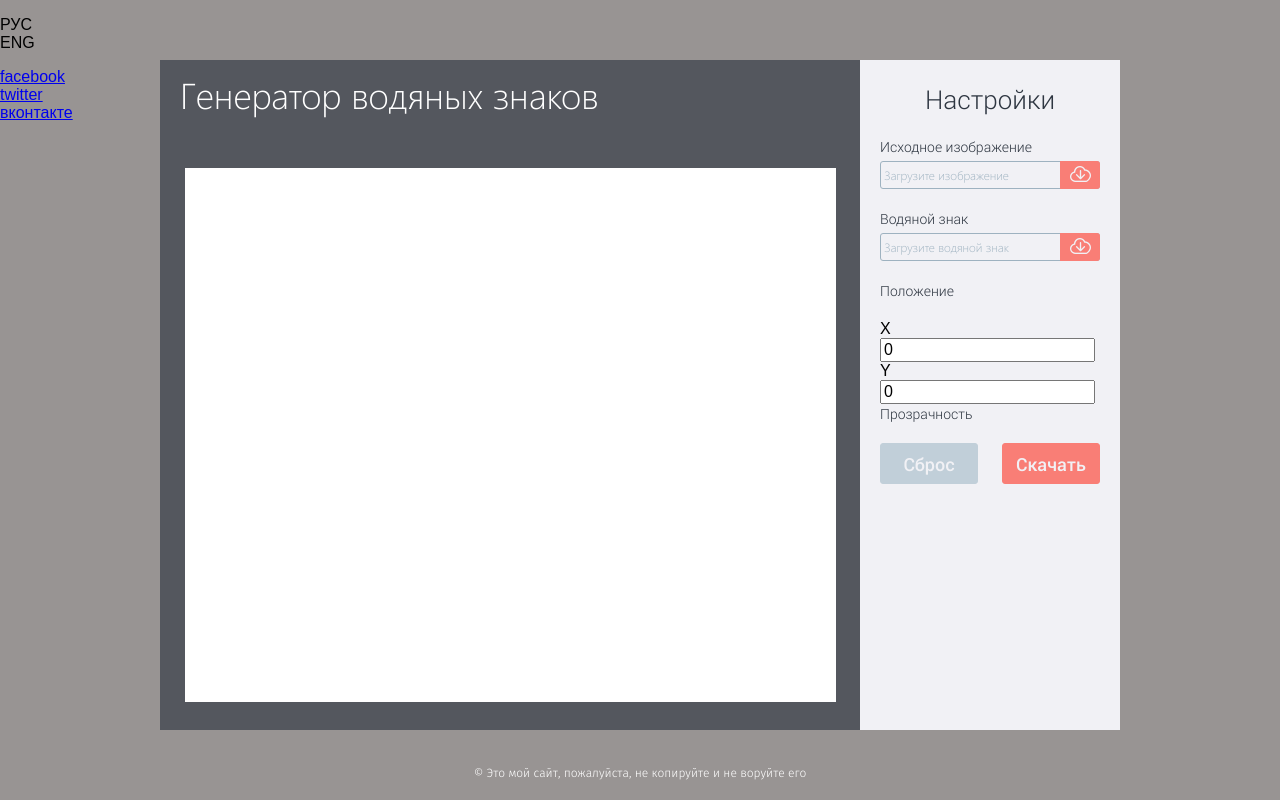
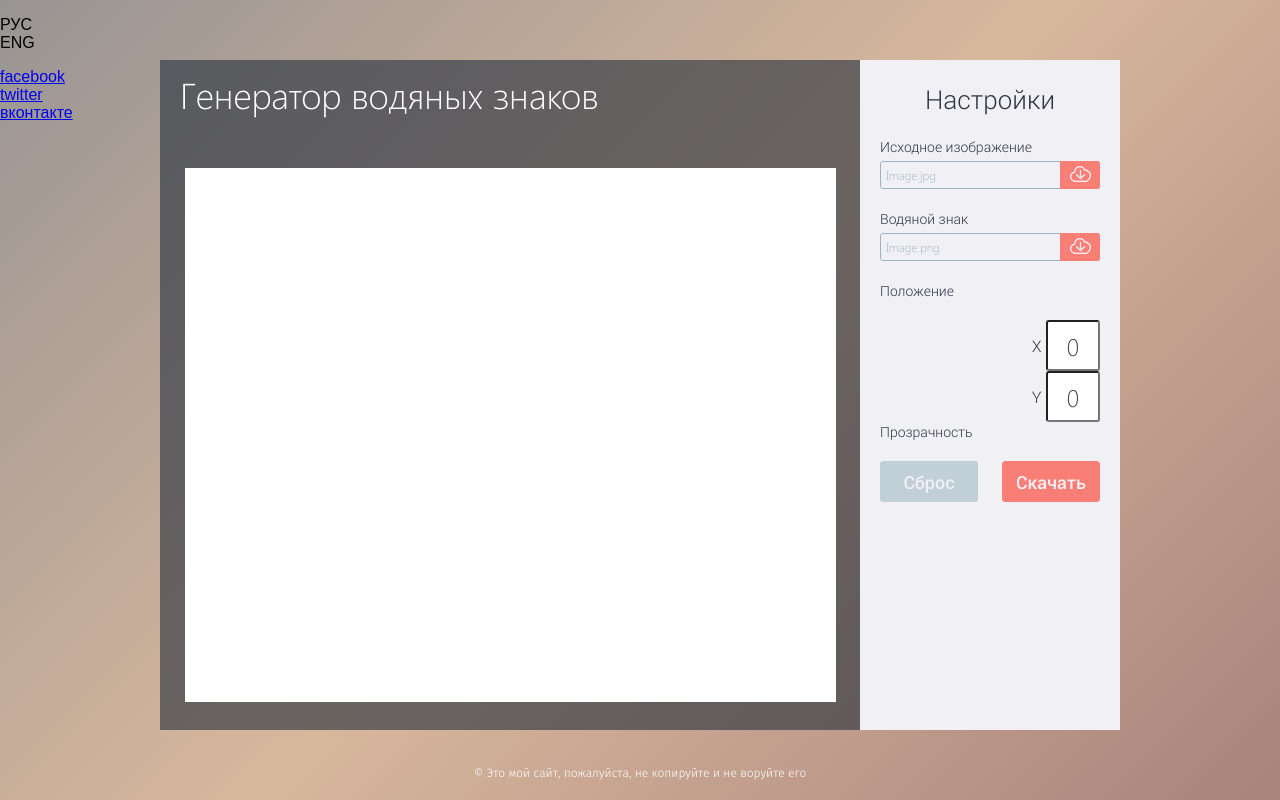
Before and after one commit to vsk-d/Watermark, a PHP site: page / in a window 1280 px wide. Run offline with PHP 8.4, Linux system fonts and the light colour scheme.

Commit message:
работа с формами

```diff
--- a/src/css/main.css
+++ b/src/css/main.css
@@ -493,7 +493,9 @@ html {
 
 body {
   height: 100%;
-  background: #989493; }
+  background: #989493;
+  background: -webkit-linear-gradient(315deg, #989493 0%, #d7b79c 50%, #d7b79c 51%, #a9827c 100%);
+  background: linear-gradient(135deg, #989493 0%, #d7b79c 50%, #d7b79c 51%, #a9827c 100%); }
 
 /* прибьём футер к низу*/
 .wrapper {
@@ -567,6 +569,11 @@ body {
   line-height: 24px;
   font-weight: 300; }
 
+aside {
+  position: absolute;
+  left: 0;
+  top: 0; }
+
 .language {
   padding-left: 0;
   list-style: none; }
@@ -574,11 +581,6 @@ body {
 .socials {
   padding-left: 0;
   list-style: none; }
-
-aside {
-  position: absolute;
-  left: 0;
-  top: 0; }
 
 .settings {
   padding: 0 20px; }
@@ -592,6 +594,7 @@ aside {
   text-align: left;
   margin-bottom: 20px; }
 
+/* --------- upload --------- */
 .upload__wrapper {
   position: relative;
   display: block;
@@ -602,7 +605,7 @@ aside {
   color: #9eb2c0;
   font-weight: 300;
   text-align: left;
-  padding: 5px 3px;
+  padding: 5px;
   margin-top: 5px; }
   .upload__wrapper:after {
     content: '';
@@ -615,6 +618,43 @@ aside {
     width: 40px;
     height: 28px; }
 
+/* --------- position --------- */
+.settings__position:before,
+.settings__position:after {
+  content: "";
+  display: table; }
+
+.settings__position:after {
+  clear: both; }
+
+.settings__left {
+  float: left; }
+
+.settings__axis {
+  float: right; }
+
+.axis__name {
+  display: inline-block;
+  vertical-align: middle;
+  font-family: Roboto;
+  color: #2e3641;
+  font-size: 16px;
+  font-weight: 300; }
+
+.axis__input {
+  display: inline-block;
+  vertical-align: middle;
+  border-width: 1px solid #9eb2c0;
+  border-radius: 3px;
+  width: 46px;
+  height: 45px;
+  font-family: 'SegoeUI';
+  color: #444a53;
+  font-size: 24px;
+  font-weight: 300;
+  text-align: center; }
+
+/* --------- opasity --------- */
 .btn-wrap:before,
 .btn-wrap:after {
   content: "";
--- a/src/index.html
+++ b/src/index.html
@@ -40,12 +40,12 @@
             <div class="settings__wrapper">
               <div class="settings__upload">
                 <label class="settings__title">Исходное изображение
-                  <label for="upload-img" class="upload__wrapper">Загрузите изображение
+                  <label for="upload-img" class="upload__wrapper">Image.jpg
                     <input type="file" id="upload-img" name="img" size="30" class="upload__input upload__input_image hide"/>
                   </label>
                 </label>
                 <label class="settings__title"> Водяной знак
-                  <label for="upload-water" class="upload__wrapper">Загрузите водяной знак
+                  <label for="upload-water" class="upload__wrapper">Image.png
                     <input type="file" id="upload-water" name="water-img" size="30" class="upload__input upload__input_water-image hide"/>
                   </label>
                 </label>
@@ -58,11 +58,11 @@
                 <div class="settings__axis">
                   <div class="axis__wrapper">
                     <div class="axis__name">X</div>
-                    <input type="text" value="0" class="axis__input"/>
+                    <input type="text" value="0" data-validation="axis-x" class="axis__input"/>
                   </div>
                   <div class="axis__wrapper">
                     <div class="axis__name">Y</div>
-                    <input type="text" value="0" class="axis__input"/>
+                    <input type="text" value="0" data-validation="axis-y" class="axis__input"/>
                   </div>
                 </div>
               </div>
--- a/src/scss/components/_common.scss
+++ b/src/scss/components/_common.scss
@@ -8,7 +8,7 @@ body {
 	// background: -webkit-linear-gradient(-45deg, #989493 0%,#d7b79c 50%,#d7b79c 51%,#a9827c 100%); //Chrome10+,Safari5.1+
 	// background: -o-linear-gradient(-45deg, #989493 0%,#d7b79c 50%,#d7b79c 51%,#a9827c 100%); //Opera 11.10+
 	// background: -ms-linear-gradient(-45deg, #989493 0%,#d7b79c 50%,#d7b79c 51%,#a9827c 100%); //IE10+
-	// background: linear-gradient(135deg, #989493 0%,#d7b79c 50%,#d7b79c 51%,#a9827c 100%); //W3C
+	background: linear-gradient(135deg, #989493 0%,#d7b79c 50%,#d7b79c 51%,#a9827c 100%); //W3C
 	// filter: progid:DXImageTransform.Microsoft.gradient( startColorstr='#989493', endColorstr='#a9827c',GradientType=1 ); //IE6-9 fallback on horizontal gradient
 }
 
--- a/src/scss/components/_forms.scss
+++ b/src/scss/components/_forms.scss
@@ -13,6 +13,9 @@
 	margin-bottom: 20px;
 }
 
+
+/* --------- upload --------- */
+
 .upload__wrapper {
 	position: relative;
 	display: block;
@@ -24,7 +27,7 @@
 	color:  #9eb2c0;
 	font-weight: 300;
 	text-align: left;
-	padding: 5px 3px;
+	padding: 5px;
 	margin-top: 5px;
 
 	&:after {
@@ -39,3 +42,41 @@
 		height: 28px;
 	}
 }
+
+/* --------- position --------- */
+
+.settings__position{
+	@include clearfix;
+}
+
+.settings__left{
+	float: left;
+}
+
+.settings__axis{
+	float: right;
+}
+.axis__name {
+	@include inline-block (middle);
+	font-family: Roboto;
+	color:  #2e3641;
+	font-size: 16px;
+	font-weight: 300;
+}
+.axis__input {
+	@include inline-block (middle);
+	border-width: 1px solid #9eb2c0;
+	border-radius: 3px;
+	width: 46px;
+	height: 45px;
+	font-family: 'SegoeUI';
+	color:  #444a53;
+	font-size: 24px;
+	font-weight: 300;
+	text-align: center;
+
+
+}
+
+
+/* --------- opasity --------- */
--- a/src/scss/components/_social.scss
+++ b/src/scss/components/_social.scss
@@ -1,3 +1,9 @@
+aside {
+	position: absolute;
+	left: 0;
+	top: 0;
+}
+
 .language {
 	padding-left: 0;
 	list-style: none;
@@ -9,9 +15,3 @@
 	list-style: none;
 
 }
-
-aside {
-	position: absolute;
-	left: 0;
-	top: 0;
-}
```
Also changed, not shown: src/templates/index.jade (+6 -4 lines).
